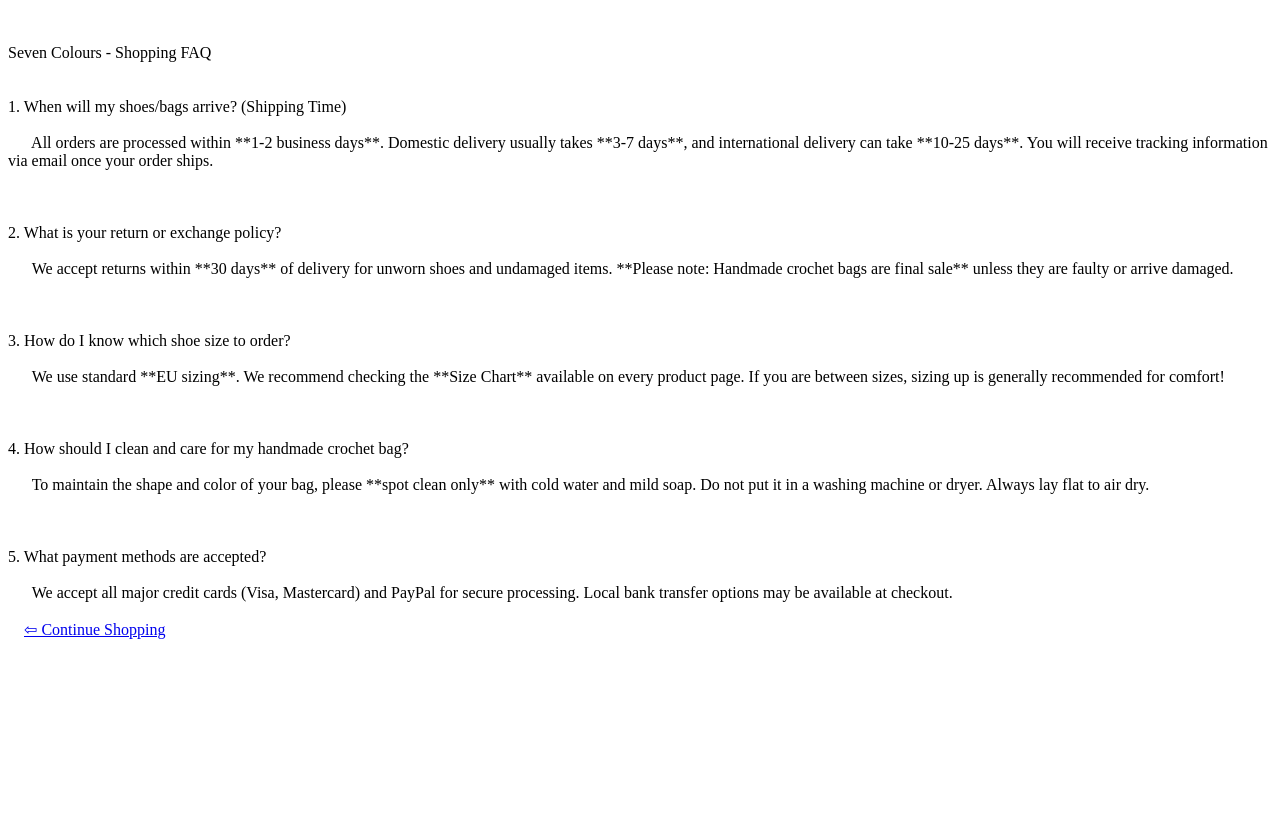
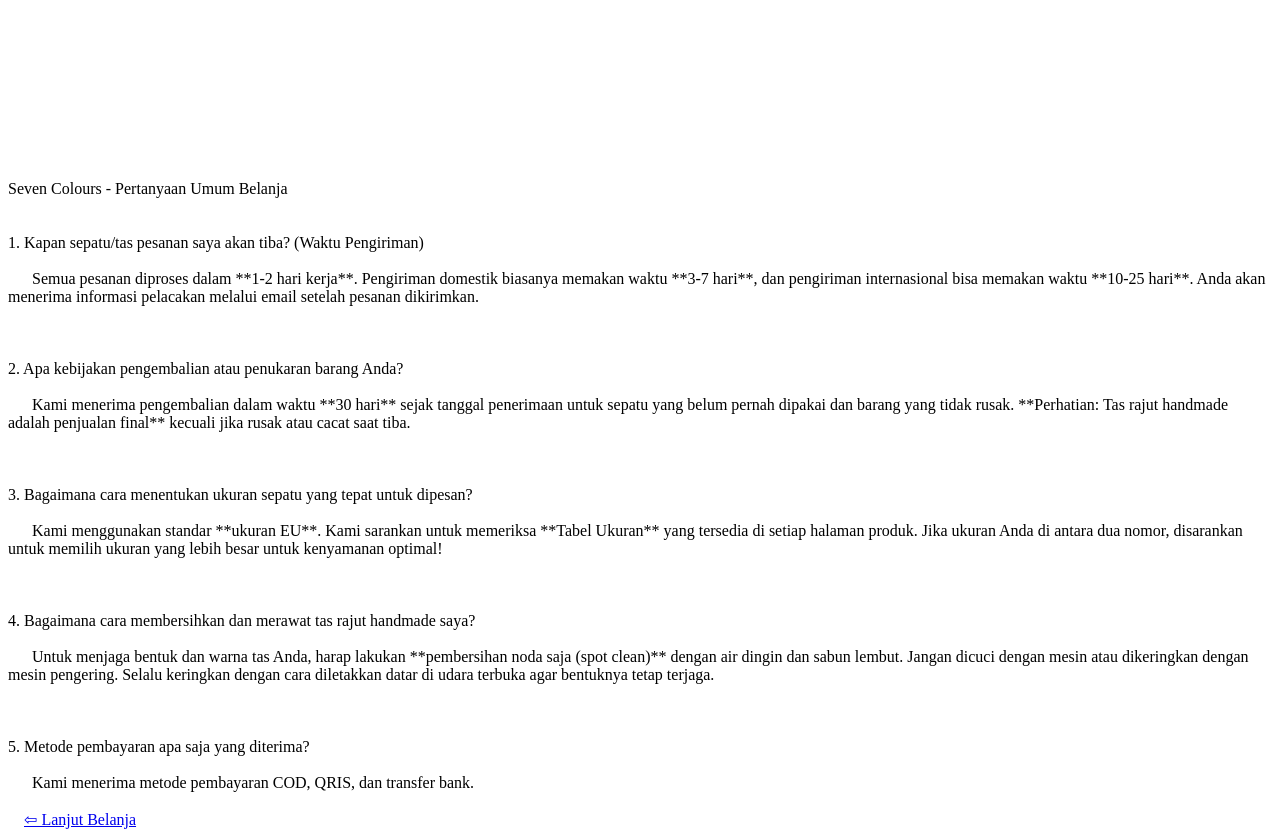
Before and after one commit to tujuhkurcaci/Seven-Colours, a plain HTML site: page faq.html in a window 1280 px wide. Before the commit the page ends 800 px from the top, so only its background shows below. Drawn offline with Linux system fonts and the light colour scheme.

Commit message:
Update faq.html

```diff
--- a/faq.html
+++ b/faq.html
@@ -2,10 +2,10 @@
 <html lang="en">
 <head>
 <meta charset="UTF-8">
-<title>Seven Colours - Shopping FAQ 👠👜</title>
+<meta name="viewport" content="width=device-width,initial-scale=1">
+<title>Seven Colours - FAQ Belanja 👠👜</title>
 <link rel="icon" type="image/png" href="webicon.png" />
-<meta charset="utf-8" />
-<meta name="viewport" content="width=device-width,initial-scale=1" />
+
 <style>
 /* ---------------------------------------------------- */
 /* ———————————— GLOBAL RESET ———————————— */
@@ -64,15 +64,11 @@
   animation: none; /* Removed neon pulse animation */
 }
 
-/* Removed @keyframes neonPulse */
-
-
 /* ---------------------------------------------------- */
-/* ———————————— STAR DIVIDER ———————————— */
+/* ———————————— STAR DIVIDER (HIDDEN) ———————————— */
 /* ---------------------------------------------------- */
-/* Replaced with a simple horizontal rule or a gap */
 .star-divider {
-    display: none; /* Hide the star divider */
+    display: none;
 }
 
 /* ---------------------------------------------------- */
@@ -207,44 +203,44 @@
 
 <div class="faq-container">
 
-  <div class="header-title">Seven Colours - Shopping FAQ</div>
+  <div class="header-title">Seven Colours - Pertanyaan Umum Belanja</div>
 
     <div class="faq-box">
-    <div class="question">1. When will my shoes/bags arrive? (Shipping Time)</div>
+    <div class="question">1. Kapan sepatu/tas pesanan saya akan tiba? (Waktu Pengiriman)</div>
     <div class="answer">
-      All orders are processed within **1-2 business days**. Domestic delivery usually takes **3-7 days**, and international delivery can take **10-25 days**. You will receive tracking information via email once your order ships.
+      Semua pesanan diproses dalam **1-2 hari kerja**. Pengiriman domestik biasanya memakan waktu **3-7 hari**, dan pengiriman internasional bisa memakan waktu **10-25 hari**. Anda akan menerima informasi pelacakan melalui email setelah pesanan dikirimkan.
     </div>
   </div>
 
     <div class="faq-box">
-    <div class="question">2. What is your return or exchange policy?</div>
+    <div class="question">2. Apa kebijakan pengembalian atau penukaran barang Anda?</div>
     <div class="answer">
-      We accept returns within **30 days** of delivery for unworn shoes and undamaged items. **Please note: Handmade crochet bags are final sale** unless they are faulty or arrive damaged.
+      Kami menerima pengembalian dalam waktu **30 hari** sejak tanggal penerimaan untuk sepatu yang belum pernah dipakai dan barang yang tidak rusak. **Perhatian: Tas rajut handmade adalah penjualan final** kecuali jika rusak atau cacat saat tiba.
     </div>
   </div>
 
     <div class="faq-box">
-    <div class="question">3. How do I know which shoe size to order?</div>
+    <div class="question">3. Bagaimana cara menentukan ukuran sepatu yang tepat untuk dipesan?</div>
     <div class="answer">
-      We use standard **EU sizing**. We recommend checking the **Size Chart** available on every product page. If you are between sizes, sizing up is generally recommended for comfort!
+      Kami menggunakan standar **ukuran EU**. Kami sarankan untuk memeriksa **Tabel Ukuran** yang tersedia di setiap halaman produk. Jika ukuran Anda di antara dua nomor, disarankan untuk memilih ukuran yang lebih besar untuk kenyamanan optimal!
     </div>
   </div>
 
     <div class="faq-box">
-    <div class="question">4. How should I clean and care for my handmade crochet bag?</div>
+    <div class="question">4. Bagaimana cara membersihkan dan merawat tas rajut handmade saya?</div>
     <div class="answer">
-      To maintain the shape and color of your bag, please **spot clean only** with cold water and mild soap. Do not put it in a washing machine or dryer. Always lay flat to air dry.
+      Untuk menjaga bentuk dan warna tas Anda, harap lakukan **pembersihan noda saja (spot clean)** dengan air dingin dan sabun lembut. Jangan dicuci dengan mesin atau dikeringkan dengan mesin pengering. Selalu keringkan dengan cara diletakkan datar di udara terbuka agar bentuknya tetap terjaga.
     </div>
   </div>
 
     <div class="faq-box">
-    <div class="question">5. What payment methods are accepted?</div>
+    <div class="question">5. Metode pembayaran apa saja yang diterima?</div>
     <div class="answer">
-      We accept all major credit cards (Visa, Mastercard) and PayPal for secure processing. Local bank transfer options may be available at checkout.
+      Kami menerima metode pembayaran COD, QRIS, dan transfer bank.
     </div>
   </div>
 
-    <a href="index.html" class="back-btn">⇦ Continue Shopping</a>
+    <a href="index.html" class="back-btn">⇦ Lanjut Belanja</a>
 
 </div>
 
@@ -273,15 +269,7 @@
     });
 });
 
-// Since the canvas is hidden/removed, the particle JS is not necessary to run.
-// You can remove or comment out the original canvas JS below this line:
-
-/*
-const canvas = document.getElementById("particles");
-const ctx = canvas.getContext("2d");
-// ... and so on for all the original particle code ...
-*/
-
+// Removed the original particle JS code block below this as it's not needed for the E-Store aesthetic.
 </script>
 
 </body>
```
Lines whose indentation alone changed are shown as unchanged.
